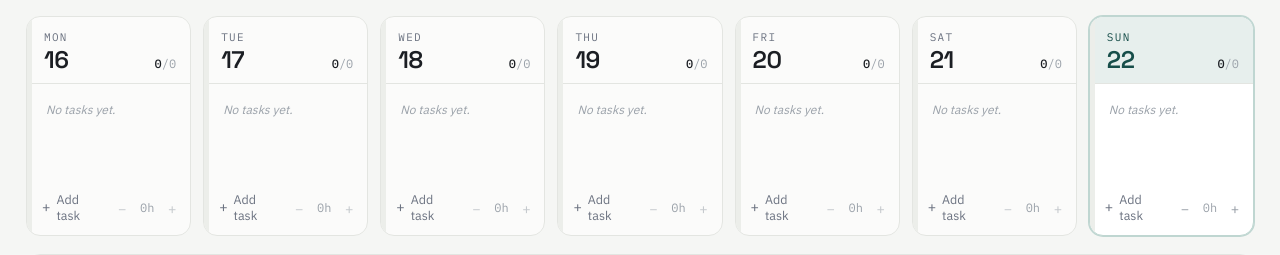
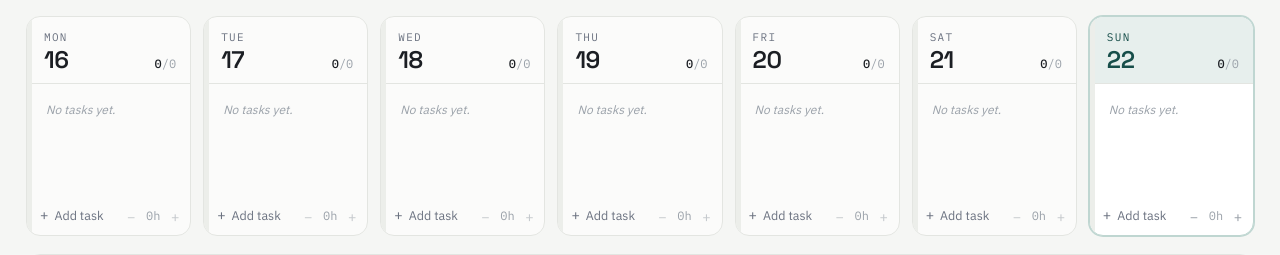
Before and after one commit to aaron5545/daytrack3, a plain HTML site: page index.html in a window 1280 px wide. Shown: the part 141-396 px from the top of the page. Drawn offline with Linux system fonts and the light colour scheme.

Commit message:
Keep 'Add task' on one line next to the hours control
Co-Authored-By: Claude Opus 5.5 <noreply@anthropic.com>
Claude-Session: https://claude.ai/code/session_012k7E4i5cL5RovR6b7VrdUb

```diff
--- a/index.html
+++ b/index.html
@@ -136,15 +136,15 @@
   .empty{color:var(--faint);font-size:12px;font-style:italic;padding:10px 6px;animation:fadeIn .3s var(--ease) both}
   .drop-line{height:0;border-top:2px solid var(--accent);border-radius:2px;margin:1px 5px;pointer-events:none}
 
-  .col-foot{display:flex;align-items:center;justify-content:space-between;gap:4px;padding:0 8px 0 0}
+  .col-foot{display:flex;align-items:center;justify-content:space-between;gap:2px;padding:0 6px 0 0}
   .hrs{display:flex;align-items:center;gap:2px;flex:none;font-family:var(--mono);font-size:12px;color:var(--faint)}
-  .hrs .hv{min-width:26px;text-align:center;transition:color .16s var(--ease)}
+  .hrs .hv{min-width:22px;text-align:center;transition:color .16s var(--ease)}
   .hrs.has .hv{color:var(--ink);font-weight:500}
-  .hrs button{border:none;background:transparent;color:var(--faint);width:20px;height:22px;border-radius:6px;cursor:pointer;font-family:var(--mono);font-size:14px;line-height:1;padding:0;opacity:.55;transition:opacity .14s var(--ease),background .14s var(--ease),color .14s var(--ease)}
+  .hrs button{border:none;background:transparent;color:var(--faint);width:18px;height:22px;border-radius:6px;cursor:pointer;font-family:var(--mono);font-size:14px;line-height:1;padding:0;opacity:.55;transition:opacity .14s var(--ease),background .14s var(--ease),color .14s var(--ease)}
   .col:hover .hrs button,.col.is-today .hrs button,.hrs button:focus-visible{opacity:1}
   .hrs button:hover{background:var(--hover-2);color:var(--ink)}
   .hrs svg{display:block;margin-right:3px;opacity:.8}
-  .add-task{display:flex;align-items:center;gap:6px;flex:1;min-width:0;text-align:left;border:none;background:transparent;color:var(--muted);cursor:pointer;font-family:var(--body);font-size:12.5px;padding:9px 6px 12px 15px;transition:color .14s var(--ease),background .14s var(--ease)}
+  .add-task{display:flex;align-items:center;gap:6px;flex:1;min-width:0;text-align:left;border:none;background:transparent;color:var(--muted);cursor:pointer;font-family:var(--body);font-size:12.5px;padding:9px 4px 12px 13px;white-space:nowrap;overflow:hidden;transition:color .14s var(--ease),background .14s var(--ease)}
   .add-task:hover{color:var(--accent);background:var(--hover)}
   .add-task:active{background:var(--hover-2)}
   .add-task .plus{font-family:var(--mono);font-size:14px;line-height:1;transition:transform .18s var(--spring)}
```
